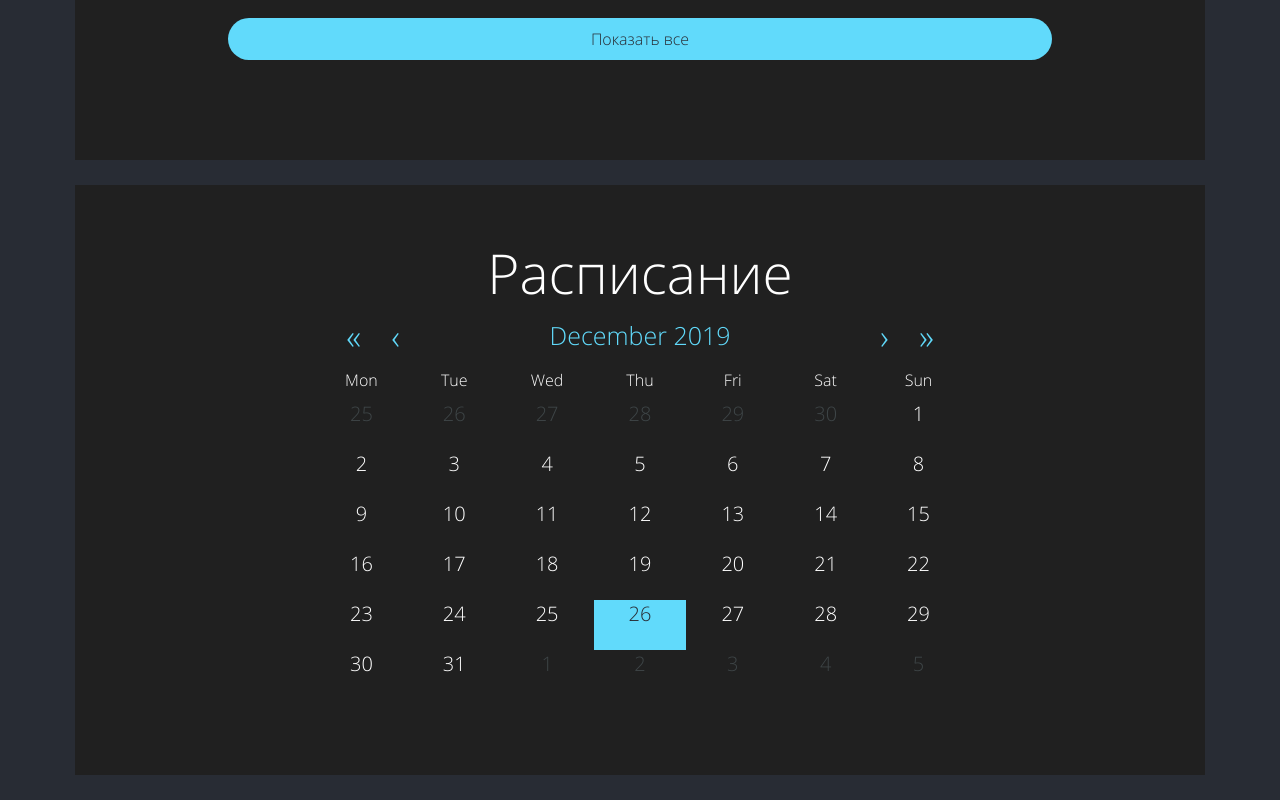
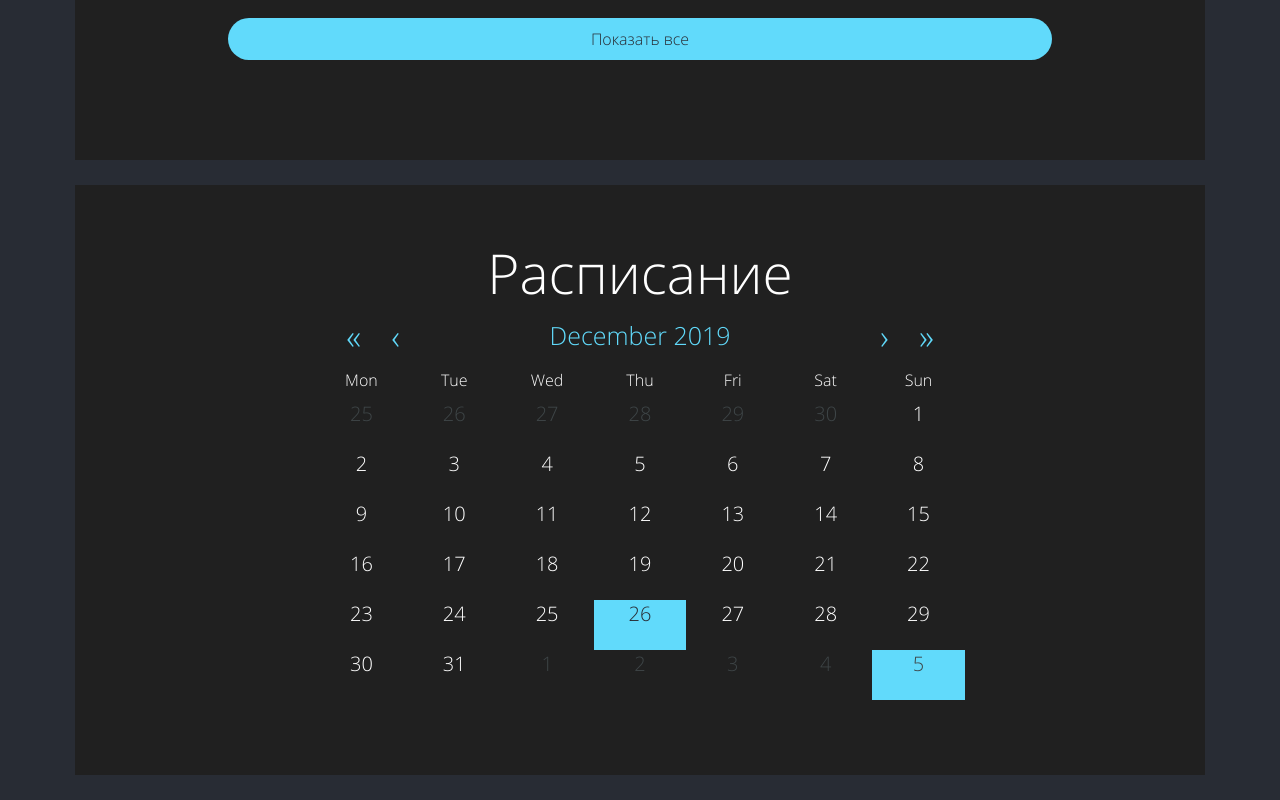
Before and after one commit to DzmitrySakalouski/petrov, a React (Create React App) app: page / in a window 1280 px wide. Shown: the part 10401-11201 px from the top of the page. Built offline with nearby package versions, Linux system fonts and the light colour scheme.

Commit message:
fix calendar selected range

```diff
--- a/src/components/Calendar/calendar.js
+++ b/src/components/Calendar/calendar.js
@@ -3,17 +3,21 @@ import Calendar from 'react-calendar/dist/entry.nostyle';
 import './styles.scss';
 
 export const CalendarComponent = ({ classes }) => {
-    const newdays = [new Date()];
+    const newdays = [new Date(2020, 0, 7), new Date(2020, 0, 5), new Date()];
 
     const isDateInArray = date => {
         const selectedDate = newdays.find(dateItem => {
+            // console.log(date.toDateString() === dateItem.toDateString())
             return date.toDateString() === dateItem.toDateString();
         })
-
+        // !!selectedDate && console.log("selectedDate =>", selectedDate, !!selectedDate);
         return !!selectedDate;
     }
 
     const setSelectedClassName = ({ activeStartDate, date, view }) => {
+        console.log("setSelectedClassName", date);
+        console.log();
+        console.log("isDateInArray", isDateInArray(date))
         return isDateInArray(date) ? 'selected' : null
     };
 
--- a/src/components/Calendar/styles.scss
+++ b/src/components/Calendar/styles.scss
@@ -58,6 +58,12 @@
             }
         }
 
+
+        .react-calendar__month-view__days > button.react-calendar__tile.react-calendar__month-view__days__day.selected {
+            background-color: #61DAFB;
+            color: #282c34;
+        }
+
         .react-calendar__month-view__days > button.react-calendar__tile.react-calendar__tile--now.react-calendar__month-view__days__day.selected {
             background-color: #61DAFB;
             color: #282c34;
--- a/src/components/Feedback/Form/feedbackForm.scss
+++ b/src/components/Feedback/Form/feedbackForm.scss
@@ -10,13 +10,16 @@
     .feedback-form {
         display: flex;
         flex-direction: column;
-        align-items: flex-start;
-        width: 50%;
+        justify-content: space-between;
+        align-items: stretch;
+        width: 60%;
+        height: 100%;
 
         .feedback-form__item {
             display: flex;
             flex-direction: column;
-            width: 95%;
+            width: 100%;
+
 
             .feedback-form__label {
                 text-align: left;
@@ -30,6 +33,7 @@
                 outline: none;
                 box-shadow: none;
                 border: none;
+                width: 100%;
             }
 
             .feedback-form__textarea {
@@ -40,7 +44,7 @@
 
     .feedback-form__image-container {
         height: 100%;
-        width: 100%;
+        width: 80%;
     }
 
     .feedback-form__image {
```
